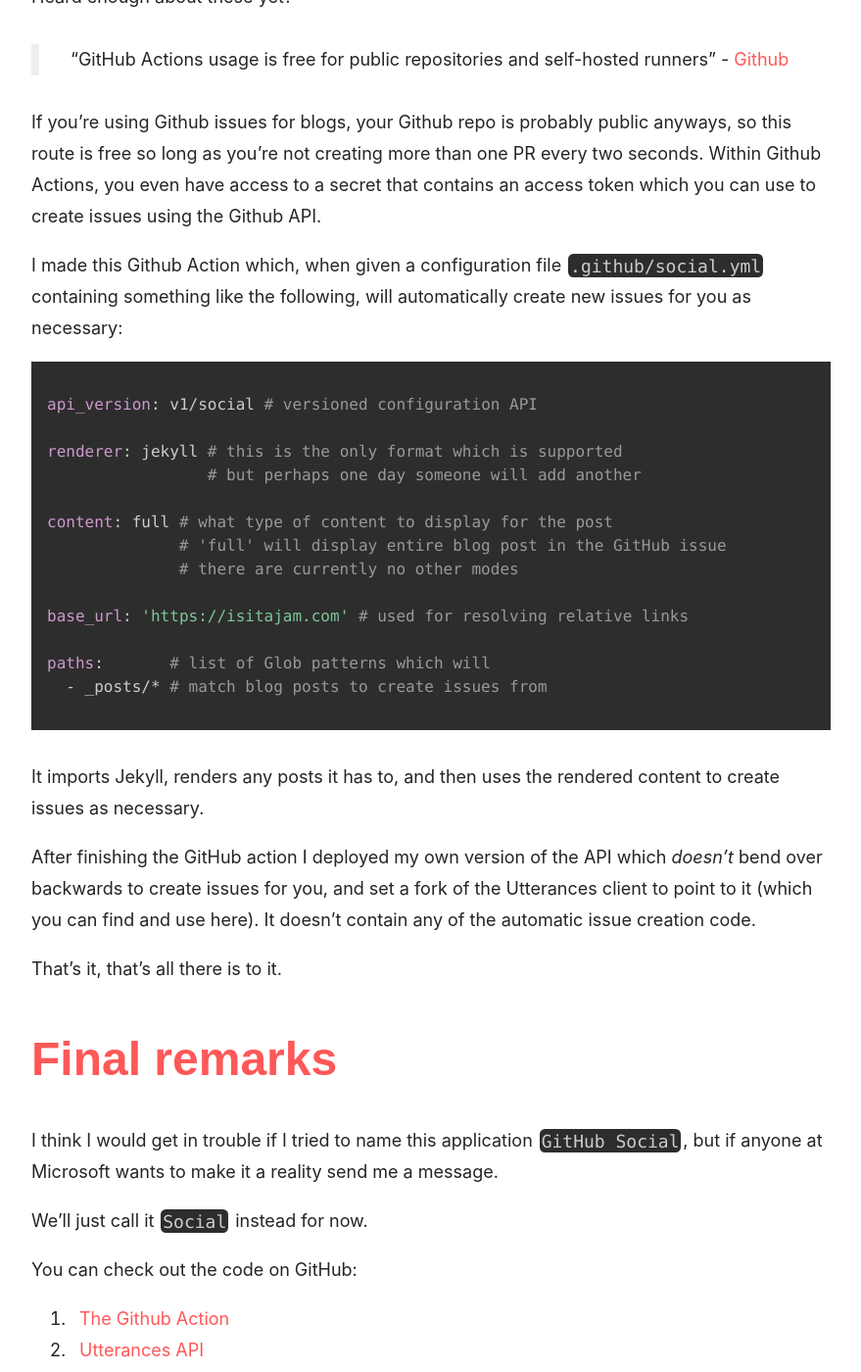
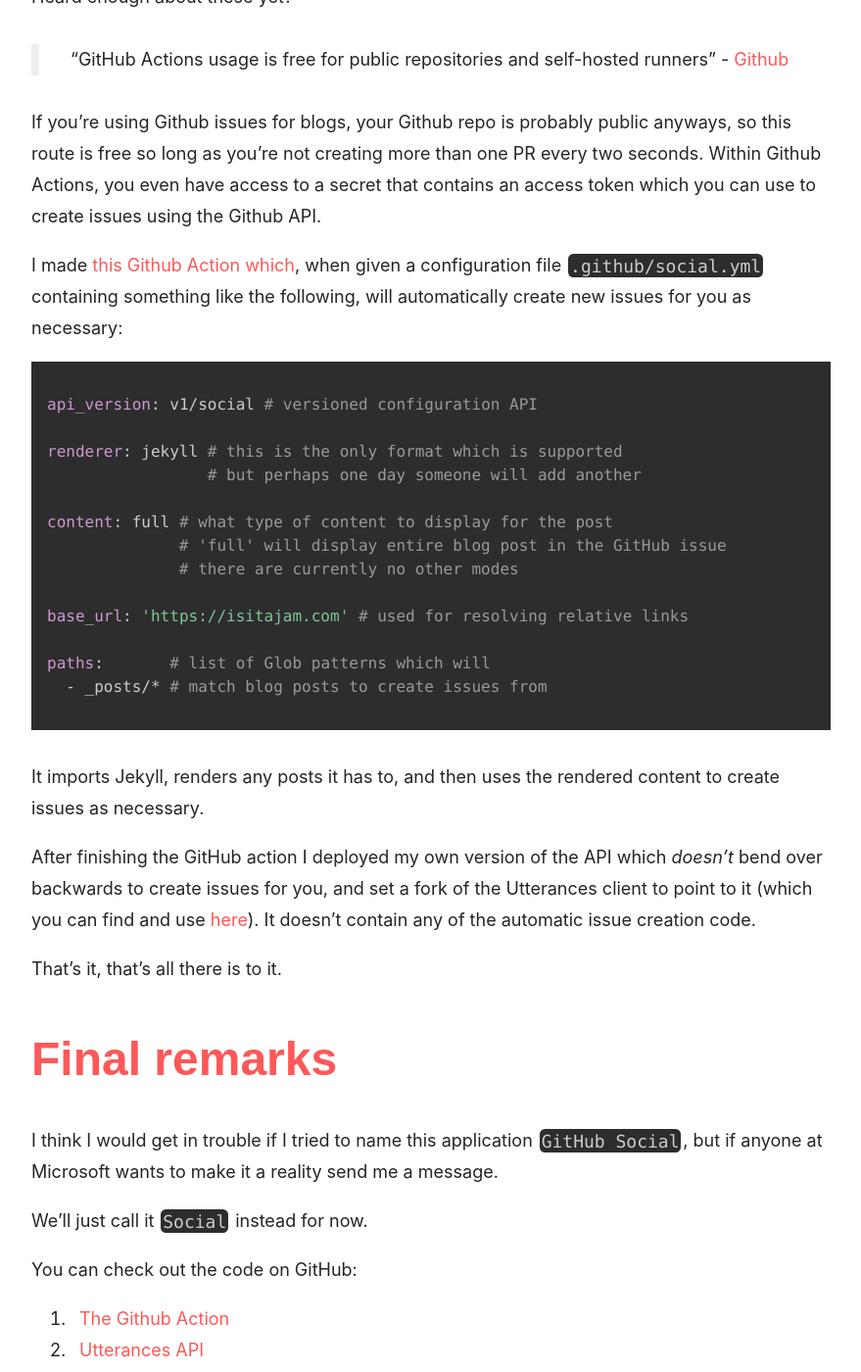
Before and after one commit to tbrockman/tbrockman.github.io, a Jekyll site: the page built from _posts/2020-11-01-hello-world.md, in a window 1280 px wide and 1400 px high, scrolled down 12491 px. Shown: the whole window at 98% size, without its empty margins (200-1079 px from the left). Built offline with Jekyll 4.4.1, drawn with Linux system fonts in a browser that asks for light colours; part of the change alters nothing that is shown.

Commit message:
Add links.

````diff
--- a/_posts/2020-11-01-hello-world.md
+++ b/_posts/2020-11-01-hello-world.md
@@ -266,7 +266,7 @@ Heard enough about these yet?
 
 If you're using Github issues for blogs, your Github repo is probably public anyways, so this route is free so long as you're not creating more than one PR every two seconds. Within Github Actions, you even have access to a secret that contains an access token which you can use to create issues using the Github API.
 
-I made this Github Action which, when given a configuration file `.github/social.yml` containing something like the following, will automatically create new issues for you as necessary:
+I made [this Github Action which](https://github.com/marketplace/actions/social-action), when given a configuration file `.github/social.yml` containing something like the following, will automatically create new issues for you as necessary:
 
 ```yml
 api_version: v1/social # versioned configuration API
@@ -286,7 +286,7 @@ paths:       # list of Glob patterns which will
 
 It imports Jekyll, renders any posts it has to, and then uses the rendered content to create issues as necessary.
 
-After finishing the GitHub action I deployed my own version of the API which *doesn't* bend over backwards to create issues for you, and set a fork of the Utterances client to point to it (which you can find and use here). It doesn't contain any of the automatic issue creation code.
+After finishing the GitHub action I deployed my own version of the API which *doesn't* bend over backwards to create issues for you, and set a fork of the Utterances client to point to it (which you can find and use [here](https://isitajam.com/client.js)). It doesn't contain any of the automatic issue creation code.
 
 That's it, that's all there is to it.
 
````
